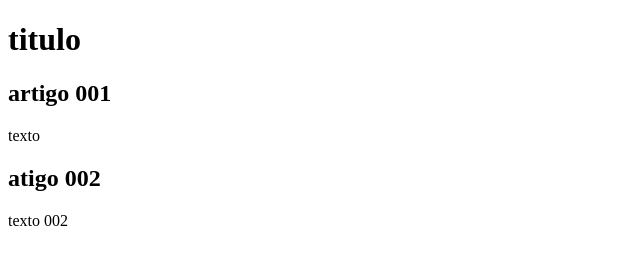
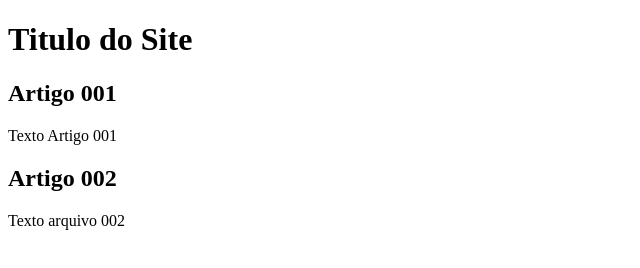
Before and after one commit to willamymagalhaes/Teste-ramifica--es, a plain HTML site: page index.html in a window 1280 px wide. Shown: the whole page, without its empty margins (0-640 px from the left). Drawn offline with Linux system fonts and the light colour scheme.

Commit message:
Update index.html

```diff
--- a/index.html
+++ b/index.html
@@ -9,15 +9,15 @@
 <body>
     <main>
         <header>
-            <h1>titulo</h1>
+            <h1>Titulo do Site</h1>
         </header>
         <article>
-            <h1>artigo 001</h1>
-            <p>texto</p>
+            <h2>Artigo 001</h2>
+            <p>Texto Artigo 001</p>
         </article>
         <article>
-            <h2>atigo 002</h2>
-            <p>texto 002</p>
+            <h2>Artigo 002</h2>
+            <p>Texto arquivo 002</p>
         </article>
     </main>
 </body>
```
